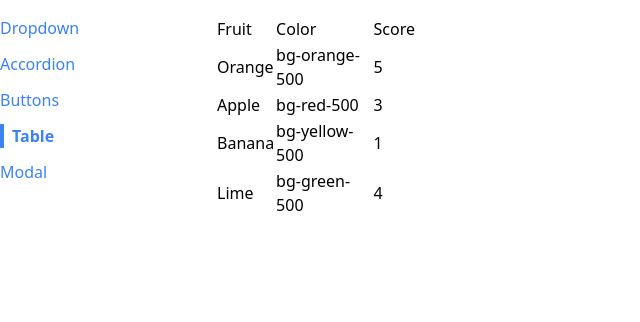
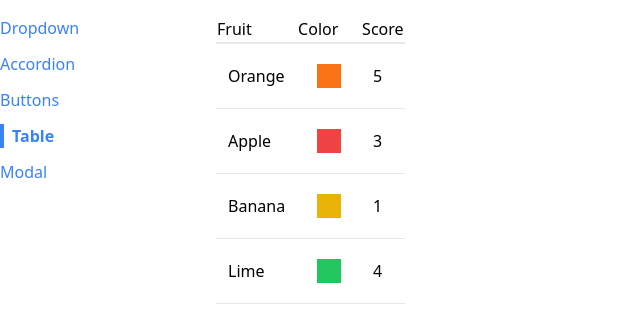
Before and after one commit to VsevolodPantjukhin/comps, a React (Create React App) app: page /table in a window 1280 px wide. Shown: the top 322 px of the page, without its empty margins (0-640 px from the left). Built offline with nearby package versions, Linux system fonts and the light colour scheme.

Commit message:
Better Styling

```diff
--- a/src/components/Table/Table.js
+++ b/src/components/Table/Table.js
@@ -1,17 +1,19 @@
 const Table = ({ data }) => {
   const renderedRows = data.map((fruit) => {
     return (
-      <tr key={fruit.name}>
-        <td>{fruit.name}</td>
-        <td>{fruit.color}</td>
-        <td>{fruit.score}</td>
+      <tr className="border-b" key={fruit.name}>
+        <td className="p-3">{fruit.name}</td>
+        <td className="p-3">
+          <div className={`p-3 m-2 ${fruit.color}`}></div>
+        </td>
+        <td className="p-3">{fruit.score}</td>
       </tr>
     );
   });
   return (
-    <table>
+    <table className="table-auto border-spacing-2">
       <thead>
-        <tr>
+        <tr className="border-b-2">
           <td>Fruit</td>
           <td>Color</td>
           <td>Score</td>
```
